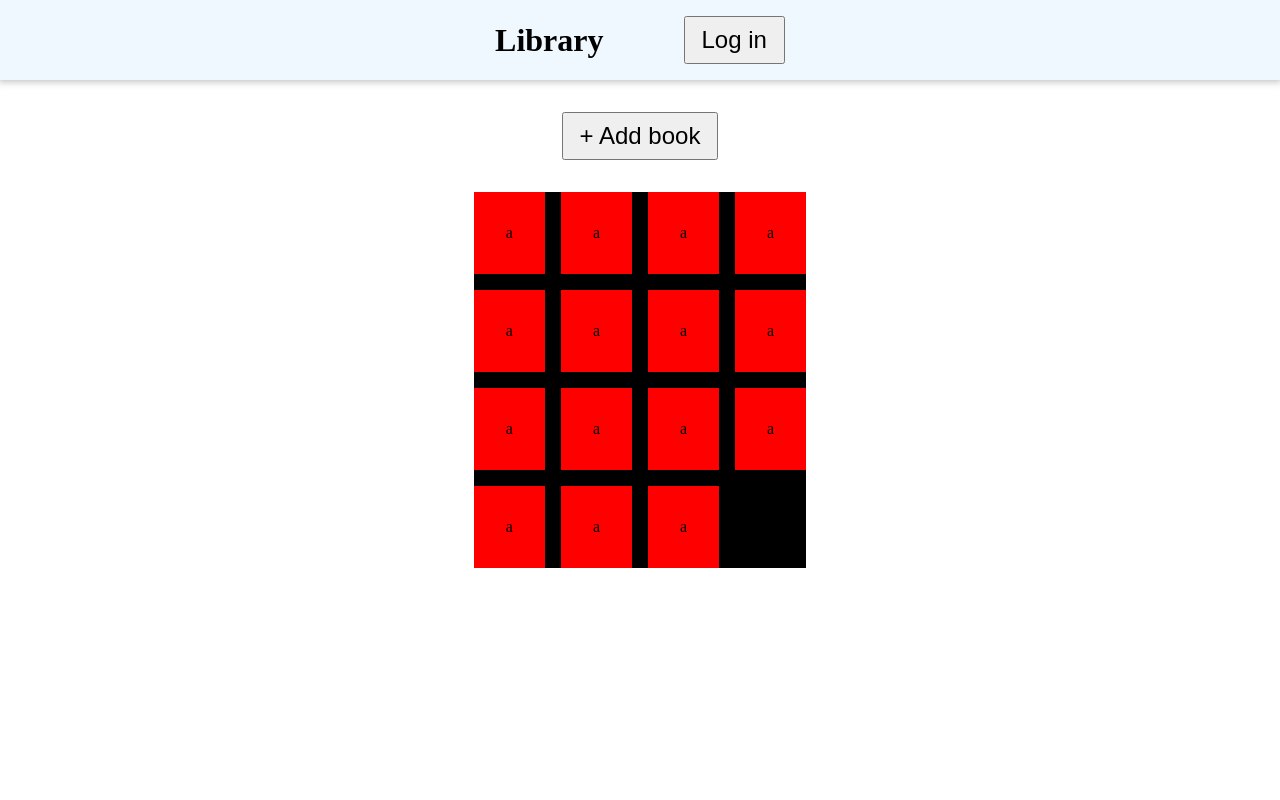
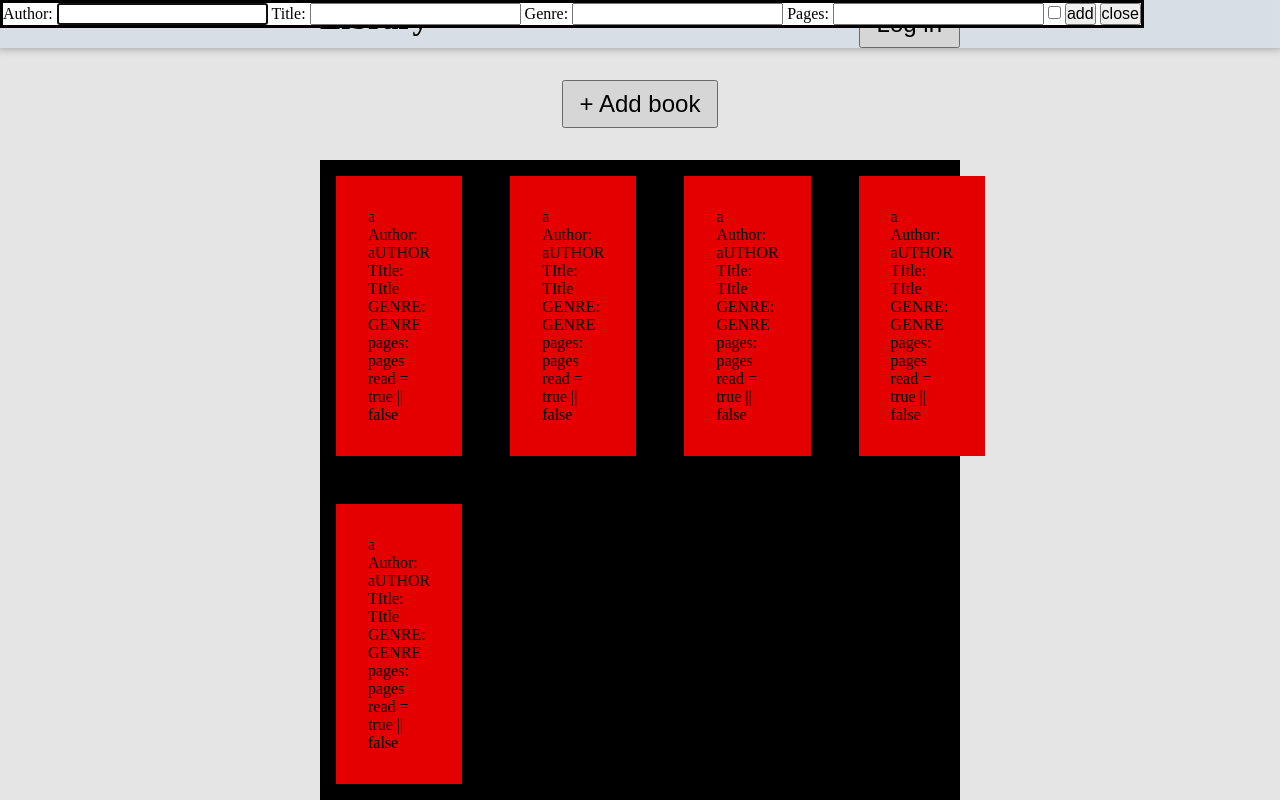
Before and after one commit to salocin-95/project-library, a plain HTML site: page index.html in a window 1280 px wide. Both pictures are taken after a click on the button "+ Add book". Drawn offline with Linux system fonts and the light colour scheme.

Commit message:
Modify files

```diff
--- a/index.html
+++ b/index.html
@@ -9,76 +9,87 @@
 <body>
     <div class="container">
         <header>
-            <h1 class="library">Library</h1>
-            <button class="log-in" type="submit">Log in</button>
+            <div class="wrapper">
+                <h1 class="library">Library</h1>
+                <button class="log-in" type="submit">Log in</button>
+            </div>
         </header>
         <main>
             <div class="button">
-                <button class="submit" type="submit">
+                <button id="addBook">
                     + Add book
                 </button>
             </div>
+            <dialog id="addDialog">
+                <form>
+                    <label for="author">Author: </label>
+                    <input type="text" id="author" name="author">
+                    <label for="title">Title: </label>
+                    <input type="text" id="title" name="title">
+                    <label for="author">Genre: </label>
+                    <input type="text" id="genre" name="genre">
+                    <label for="pages">Pages: </label>
+                    <input type="number" id="number" name="number">
+                    <label for="read">
+                    <input type="checkbox" id="read" name="read">
+                    <input type="submit" value="add" class="add">
+                    <input type="submit" value="close" class="submit">
+                </form>
+
+            </dialog>
             <div class="grid-container">
                 <div class="card">
                     a
                     <!--Elements of the card-->
+                    <p>Author: aUTHOR</p>
+                    <p>TItle: TItle</p>
+                    <P>GENRE: GENRE</P>
+                    <p>pages: pages</p>
+                    <p>read = true || false</p>
                 </div>
+
                 <div class="card">
                     a
                     <!--Elements of the card-->
+                    <p>Author: aUTHOR</p>
+                    <p>TItle: TItle</p>
+                    <P>GENRE: GENRE</P>
+                    <p>pages: pages</p>
+                    <p>read = true || false</p>
                 </div>
+
                 <div class="card">
                     a
                     <!--Elements of the card-->
+                    <p>Author: aUTHOR</p>
+                    <p>TItle: TItle</p>
+                    <P>GENRE: GENRE</P>
+                    <p>pages: pages</p>
+                    <p>read = true || false</p>
                 </div>
+
                 <div class="card">
                     a
                     <!--Elements of the card-->
+                    <p>Author: aUTHOR</p>
+                    <p>TItle: TItle</p>
+                    <P>GENRE: GENRE</P>
+                    <p>pages: pages</p>
+                    <p>read = true || false</p>
                 </div>
+
                 <div class="card">
                     a
                     <!--Elements of the card-->
+                    <p>Author: aUTHOR</p>
+                    <p>TItle: TItle</p>
+                    <P>GENRE: GENRE</P>
+                    <p>pages: pages</p>
+                    <p>read = true || false</p>
                 </div>
-                <div class="card">
-                    a
-                    <!--Elements of the card-->
-                </div>
-                <div class="card">
-                    a
-                    <!--Elements of the card-->
-                </div>
-                <div class="card">
-                    a
-                    <!--Elements of the card-->
-                </div>
-                <div class="card">
-                    a
-                    <!--Elements of the card-->
-                </div>
-                <div class="card">
-                    a
-                    <!--Elements of the card-->
-                </div>
-                <div class="card">
-                    a
-                    <!--Elements of the card-->
-                </div>
-                <div class="card">
-                    a
-                    <!--Elements of the card-->
-                </div>
-                <div class="card">
-                    a
-                    <!--Elements of the card-->
-                </div>
-                <div class="card">
-                    a
-                    <!--Elements of the card-->
-                </div>
-                <div class="card">
-                    a
-                    <!--Elements of the card-->
-                </div>
+
+
+
             </div>
         </main>
     </div>
--- a/script.js
+++ b/script.js
@@ -1,3 +1,4 @@
+const showDialog = document.querySelector("#addDialog")
 const myLibrary = [];
 
 function Book(author, title, genre, pages, read) {
@@ -22,8 +23,14 @@ function addBookToLibrary(author, title, genre, pages , read) {
 
 // Use <dialog> to open form and here use evnent.prevent    Default
 
-document.querySelector(".submit").addEventListener("click", function (e) {
+document.querySelector("#addBook").addEventListener("click", function (e) {
     console.log("me clickeaste");
     addBookToLibrary("rodrigo", "titulo", "genero", 345, true);
     console.log(myLibrary);
-})
+    showDialog.showModal();
+});
+
+document.querySelector(".submit").addEventListener("click", (event) => {
+  event.preventDefault();
+  showDialog.close();
+});
--- a/style.css
+++ b/style.css
@@ -36,18 +36,30 @@ header {
     box-shadow:  0px 0px 7px 2px #c3c3c3;
 }
 
+.wrapper {
+    display: flex;
+    width: 50%;
+    justify-content: space-between;
+}
+
 .button {
     display: flex;
     justify-content: center;
     padding: 2rem;
 }
 
-.submit {
+#addBook {
     font-size: 1.5rem;
     padding-top: 0.5rem;
     padding-bottom: 0.5rem;
     padding-left: 1rem;
     padding-right: 1rem;
+}
+
+main {
+    display: flex;
+    flex-direction: column;
+    width: 50%;
 }
 
 .grid-container {
@@ -61,6 +73,7 @@ header {
 }
 
 .card {
+    margin: 1rem;
     padding: 2rem;
     gap: 1rem;
     background-color: red;
```
